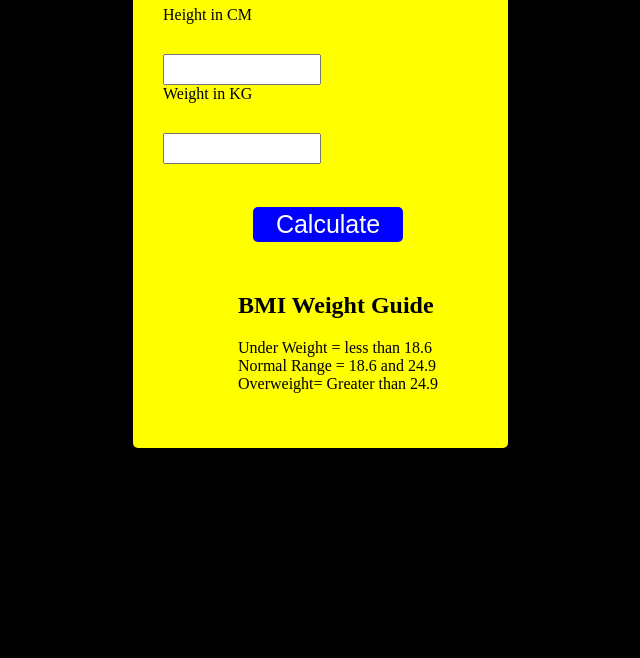
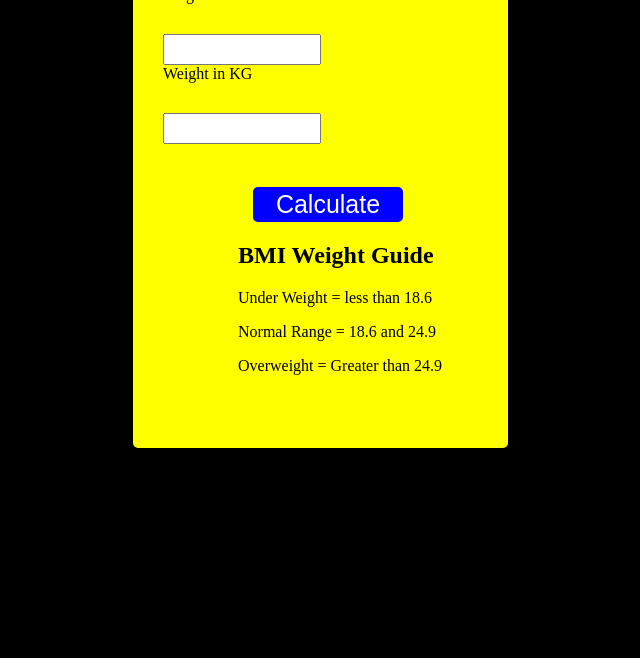
Before and after one commit to rimoza/simple-bmi-calculator, a plain HTML site: page index.html in a window 1280 px wide. Shown: the part 142-800 px from the top of the page, without its empty margins (75-715 px from the left). Drawn offline with Linux system fonts and the light colour scheme.

Commit message:
Change some HTML elements into js

```diff
--- a/index.css
+++ b/index.css
@@ -23,7 +23,7 @@
 
 #weightguide {
   margin-left: 75px;
-  margin-top: 50px
+  margin-top: 20px
 }
 #result {
   font-size: 35px;
@@ -51,5 +51,5 @@ body {
 
 h1{
     padding-left: 15px;
-    padding-top: 25px;
+    padding-top: 5px;
 }
--- a/index.html
+++ b/index.html
@@ -21,10 +21,6 @@
       <input type="submit" id="submit" value="Calculate" />
       <div id="result"></div>
       <div id="weightguide">
-        <h2>BMI Weight Guide</h2>
-        Under Weight = less than 18.6 <br />
-        Normal Range = 18.6 and 24.9 <br />
-        Overweight= Greater than 24.9 <br />
       </div>
     </div>
     <script src="/script.js"></script>
--- a/script.js
+++ b/script.js
@@ -22,3 +22,19 @@ function bmiCalculator() {
     document.getElementById("result").innerHTML = bmi;
   }
 }
+
+let h2 = document.createElement("h2");
+h2.innerHTML = "BMI Weight Guide";
+document.getElementById("weightguide").appendChild(h2);
+
+let pragh1 = document.createElement("p");
+pragh1.innerHTML = " Under Weight = less than 18.6 ";
+document.getElementById("weightguide").appendChild(pragh1);
+
+let pragh2 = document.createElement("p");
+pragh2.innerHTML = " Normal Range = 18.6 and 24.9  ";
+document.getElementById("weightguide").appendChild(pragh2);
+
+let pragh3 = document.createElement("p");
+pragh3.innerHTML = " Overweight = Greater than 24.9 ";
+document.getElementById("weightguide").appendChild(pragh3);
```
